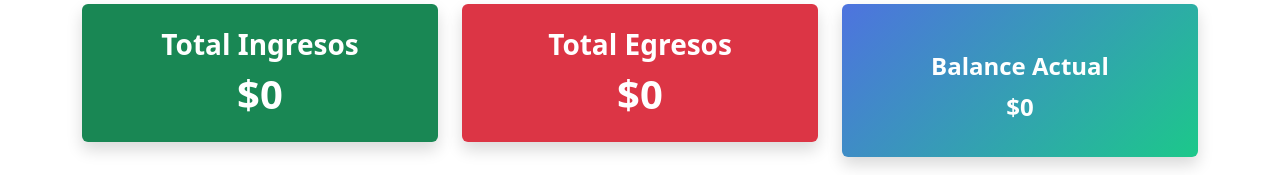
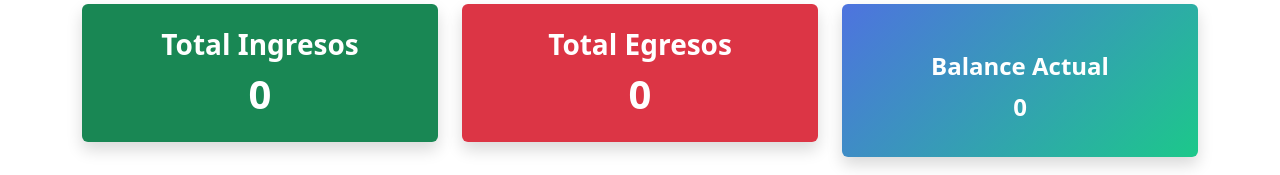
Before and after one commit to WildoFari/Finance-Tracker., a React (Create React App) app: page / in a window 1280 px wide. Shown: the part 156-331 px from the top of the page. Built offline with nearby package versions, Linux system fonts and the light colour scheme.

Commit message:
Removed the $ symbol from the format

```diff
--- a/src/components/Dashboard.js
+++ b/src/components/Dashboard.js
@@ -28,7 +28,7 @@ const Dashboard = () => {
                     <div className="card shadow border-0">
                         <div className="card-body bg-success text-white rounded py-4">
                             <h3 className="card-title">Total Ingresos</h3>
-                            <p className="card-text display-6 fw-bold">${ingresos}</p>
+                            <p className="card-text display-6 fw-bold">{ingresos}</p>
                         </div>
                     </div>
                 </div>
@@ -36,7 +36,7 @@ const Dashboard = () => {
                     <div className="card shadow border-0">
                         <div className="card-body bg-danger text-white rounded py-4">
                             <h3 className="card-title">Total Egresos</h3>
-                            <p className="card-text display-6 fw-bold">${egresos}</p>
+                            <p className="card-text display-6 fw-bold">{egresos}</p>
                         </div>
                     </div>
                 </div>
@@ -59,7 +59,7 @@ const Dashboard = () => {
                                 )}
                             </div>
                             <h4 className="card-title text-center">Balance Actual</h4>
-                            <p className="card-text fs-4 fw-bold text-center">${balance}</p>
+                            <p className="card-text fs-4 fw-bold text-center">{balance}</p>
                         </div>
                     </div>
                 </div>
```
